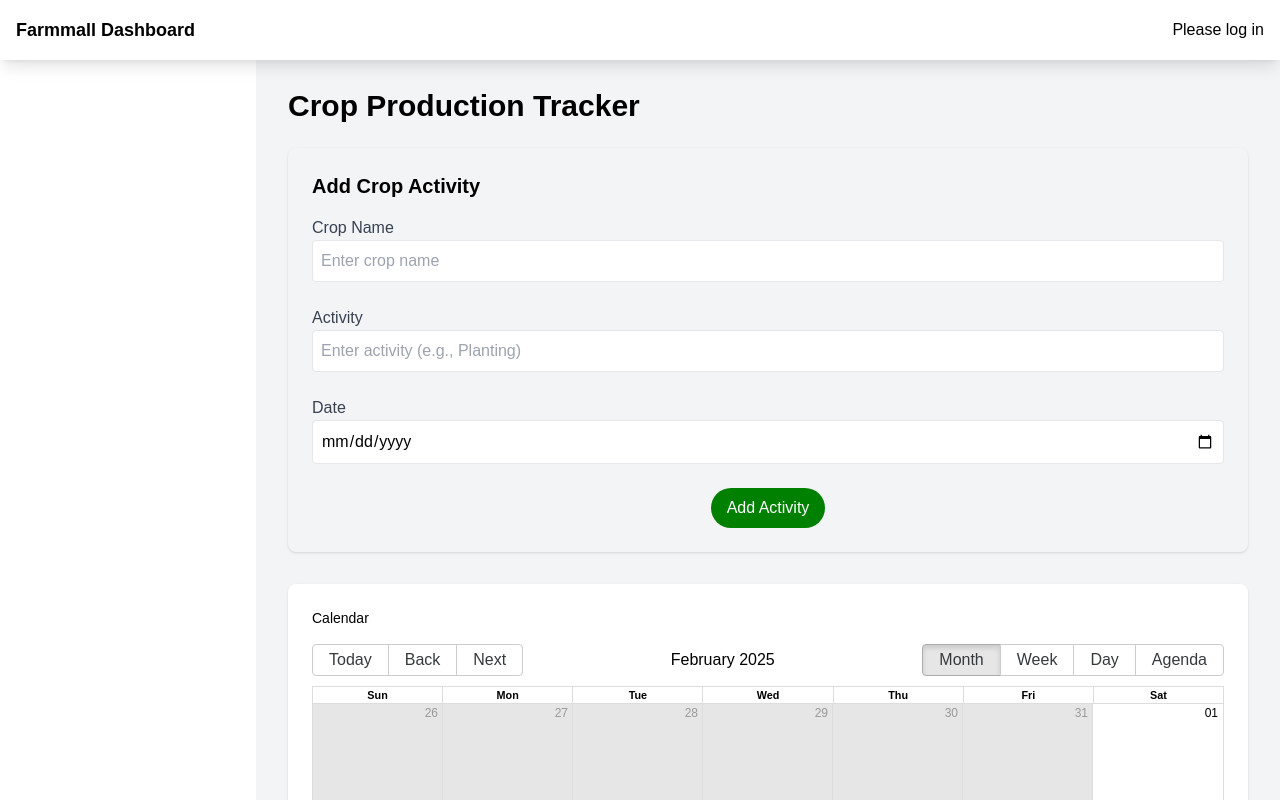
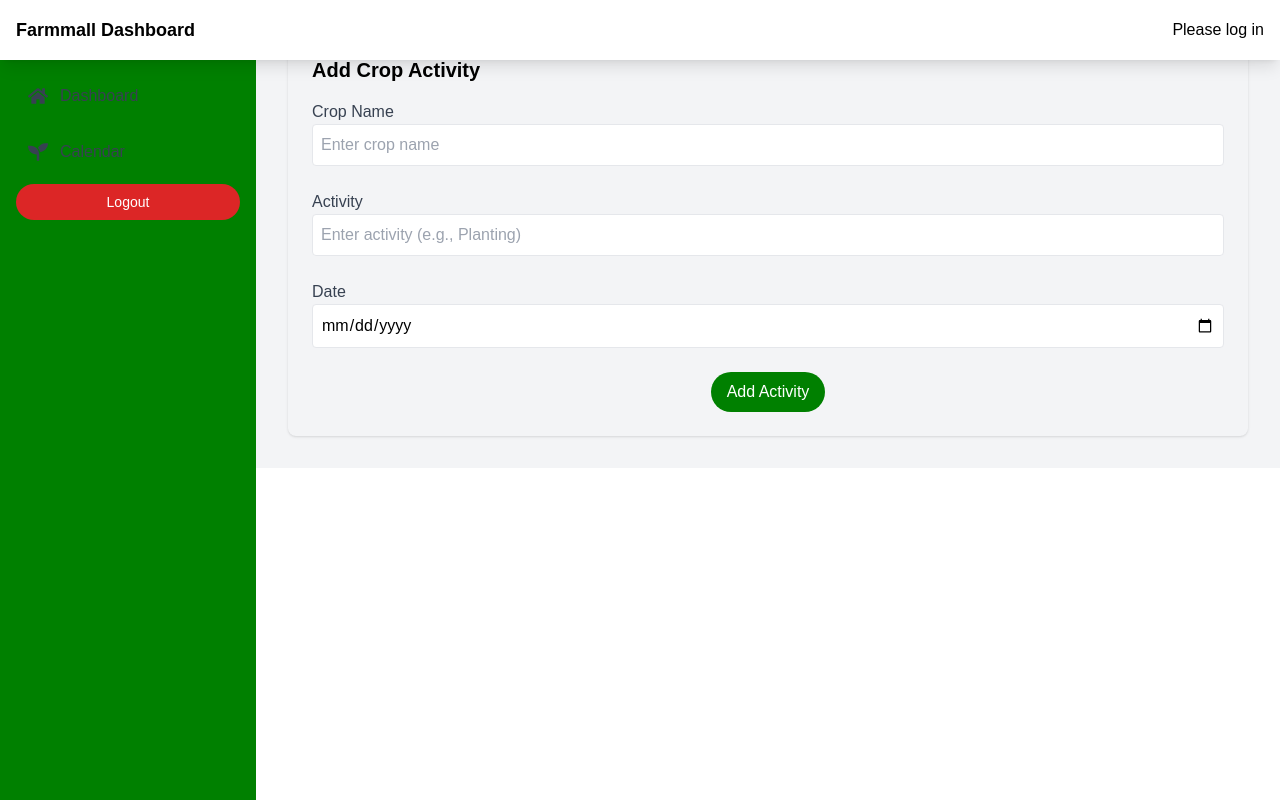
Before and after one commit to Griffin-Ndede/farm_mall, a React (Vite) app: page /dashboard in a window 1280 px wide. Shown: the top 800 px of the page. Built offline with nearby package versions, Linux system fonts and the light colour scheme.

Commit message:
makes the sidenavigation and dashboard outlets work

```diff
--- a/src/App.jsx
+++ b/src/App.jsx
@@ -4,9 +4,8 @@ import { BrowserRouter, Route, Routes } from 'react-router-dom'
 import Signup from './Components/Signup'
 import Login from './Components/Login'
 import { UserProvider } from './Context/UserContext'
-import UserProfile from './Pages/UserProfile'
-import BaseLayout from './BaseLayout'
-
+import ActivitiesForm from './Pages/ActivitiesForm'
+import CalendarView from './Pages/CalendarView'
 
 function App() {
 
@@ -18,12 +17,15 @@ function App() {
             <Route path="/" element={<Home />}></Route>
             <Route path='/register' element={<Signup />}></Route>
             <Route path='/login' element={<Login />}></Route>
-            <Route path='/layout' element={<BaseLayout/>}></Route>
-              <Route path="dashboard" element={<Dashboard />}></Route>
-              <Route path='user' element={<UserProfile/>}></Route>
+            <Route path="/dashboard" element={<Dashboard />}>
+              <Route path="activities" element={<ActivitiesForm />} />
+              <Route path="calendar" element={<CalendarView />} />
+              {/* Default nested route */}
+              <Route index element={<ActivitiesForm />} />
+            </Route>
           </Routes>
         </BrowserRouter>
-      </UserProvider>
+      </UserProvider >
 
     </>
   )
--- a/src/Pages/ActivitiesForm.jsx
+++ b/src/Pages/ActivitiesForm.jsx
@@ -2,8 +2,9 @@ import { useState, useContext } from "react";
 import Swal from "sweetalert2";
 import UserContext from "../Context/UserContext";
 import BASE_URL from "../config";
+import moment from "moment";
 
-function ActivitiesForm({ fetchActivities }) {
+function ActivitiesForm() {
   const [formData, setFormData] = useState({
     crop_name: "",
     activity: "",
@@ -46,7 +47,6 @@ function ActivitiesForm({ fetchActivities }) {
           confirmButtonText: "OK",
         });
         setFormData({ crop_name: "", activity: "", activity_date: "" }); // Clear form
-        fetchActivities(); // Refresh calendar
       } else {
         console.error("Error posting activity:", response.statusText);
         Swal.fire({
--- a/src/Pages/CalendarView.jsx
+++ b/src/Pages/CalendarView.jsx
@@ -1,10 +1,42 @@
+import { useState, useEffect, useContext } from "react";
 import { Calendar, momentLocalizer } from "react-big-calendar";
 import moment from "moment";
 import "react-big-calendar/lib/css/react-big-calendar.css";
+import BASE_URL from "../config";
+import UserContext from "../Context/UserContext";
 
 const localizer = momentLocalizer(moment);
 
-function CalendarView({ events }) {
+function CalendarView() {
+  const [events, setEvents] = useState([]);
+  const { token } = useContext(UserContext);
+
+  const fetchActivities = async () => {
+    try {
+      const response = await fetch(`${BASE_URL}/activities/`, {
+        headers: {
+          Authorization: `Bearer ${token.access}`,
+        },
+      });
+
+      if (response.ok) {
+        const data = await response.json();
+        const formattedEvents = data.map((activity) => ({
+          title: `${activity.crop_name} - ${activity.activity}`,
+          start: moment(activity.activity_date).toDate(),
+          end: moment(activity.activity_date).toDate(),
+        }));
+        setEvents(formattedEvents);
+      }
+    } catch (error) {
+      console.error("Error fetching activities:", error);
+    }
+  };
+
+  useEffect(() => {
+    fetchActivities();
+  }, [token]);
+
   return (
     <div className="bg-white rounded-lg shadow p-6" id="calendar">
       <h3 className="text-sm mb-4">Calendar</h3>
--- a/src/Pages/Dashboard.jsx
+++ b/src/Pages/Dashboard.jsx
@@ -1,115 +1,11 @@
-import { useState, useEffect, useContext } from "react";
-import { Calendar, momentLocalizer } from "react-big-calendar";
-import moment from "moment";
-import "react-big-calendar/lib/css/react-big-calendar.css";
-import { Link, useNavigate } from "react-router-dom";
-import BASE_URL from "../config";
-import Swal from "sweetalert2";
+import {  Outlet, useNavigate } from "react-router-dom";
+import { useContext } from "react";
 import UserContext from "../Context/UserContext";
-
-
-// Calendar Localizer
-const localizer = momentLocalizer(moment);
+import SideNav from "../Components/SideNav";
 
 function Dashboard() {
-  const [events, setEvents] = useState([]);
-  const [formData, setFormData] = useState({
-    crop_name: "",
-    activity: "",
-    activity_date: "",
-  });
-  const { user, token, logout } = useContext(UserContext);
+  const { logout } = useContext(UserContext);
   const navigate = useNavigate();
-
-  const fetchActivities = async () => {
-    try {
-      const response = await fetch(`${BASE_URL}/activities/`, {
-        headers: {
-          Authorization: `Bearer ${token.access}`,
-        },
-      });
-
-      if (response.status === 401) {
-        navigate("/login");
-        return;
-      }
-
-      const data = await response.json();
-      console.log(data);
-
-      const formattedEvents = data.map((activity) => ({
-        title: `${activity.crop_name} - ${activity.activity}`,
-        start: moment(activity.activity_date).toDate(),
-        end: moment(activity.activity_date).toDate(),
-      }));
-
-      setEvents(formattedEvents);
-    } catch (error) {
-      console.error("Error fetching activities:", error);
-    }
-  };
-
-  useEffect(() => {
-    fetchActivities();
-  }, [token, logout, navigate]);
-
-  const handleFormSubmit = async (e) => {
-    e.preventDefault();
-    const activity_date = moment(formData.activity_date).format("YYYY-MM-DD");
-
-    const newEvent = {
-      crop_name: formData.crop_name,
-      activity: formData.activity,
-      activity_date: activity_date,
-    };
-
-    try {
-      const response = await fetch(`${BASE_URL}/activities/`, {
-        method: "POST",
-        headers: {
-          "Content-Type": "application/json",
-          Authorization: `Bearer ${token.access}`,
-        },
-        body: JSON.stringify(newEvent),
-      });
-
-      if (response.ok) {
-        const result = await response.json();
-        console.log("Activity successfully posted:", result);
-        Swal.fire({
-          title: "Success!",
-          text: "Activity added successfully!",
-          icon: "success",
-          confirmButtonText: "OK",
-        });
-        setFormData({ crop_name: "", activity: "", activity_date: "" }); // Clear form
-        fetchActivities(); // Refresh calendar
-      } else {
-        console.error("Error posting activity:", response.statusText);
-        Swal.fire({
-          title: "Error!",
-          text: "Failed to add activity.",
-          icon: "error",
-          confirmButtonText: "OK",
-        });
-      }
-    } catch (error) {
-      console.error("Error posting activity:", error);
-      Swal.fire({
-        title: "Error!",
-        text: "Something went wrong.",
-        icon: "error",
-        confirmButtonText: "OK",
-      });
-    }
-  };
-
-
-
-  const handleInputChange = (e) => {
-    const { name, value } = e.target;
-    setFormData({ ...formData, [name]: value });
-  };
 
   const handleLogout = (e) => {
     logout();
@@ -119,101 +15,14 @@ function Dashboard() {
   return (
     <>
       <div className="flex h-fit">
-        {/* Mini Navbar */}
-        <div className="fixed top-0 left-0 w-full p-4 bg-white flex justify-between items-center z-20 shadow-lg">
-          <Link to="/">
-            <h1 className="text-lg font-bold">Farmmall Dashboard</h1>
-          </Link>
-          <div className="flex items-center space-x-4">
-            {user ? (
-              <>
-                <span className="font-medium">Welcome, {user.username}</span>
-                <button
-                  onClick={handleLogout}
-                  className="px-3 py-2 bg-red-600 text-white rounded-3xl text-sm"
-                >
-                  Logout
-                </button>
-              </>
-            ) : (
-              <p>Please log in</p>
-            )}
-          </div>
+        <SideNav/>
+        {/* Main Content */}
+        <div className="flex-1 md:ml-64 p-8 bg-gray-100">
+          {/* Outlet for nested routes */}
+          <Outlet />
         </div>
-
-
-        {/* Main Content */}
-        <div className="flex-1 md:ml-64 p-8 bg-gray-100 mt-14">
-          <h2 className="text-3xl font-bold mb-6">Crop Production Tracker</h2>
-
-          <div className="grid grid-cols-1 gap-8">
-            {/* Form */}
-            <div className="rounded-lg shadow p-6 h-fit" id="activity">
-              <h3 className="text-xl font-bold mb-4">Add Crop Activity</h3>
-              <form onSubmit={handleFormSubmit} className="space-y-6">
-                <div>
-                  <label className="block text-gray-700">Crop Name</label>
-                  <input
-                    type="text"
-                    name="crop_name"
-                    value={formData.crop_name}
-                    onChange={handleInputChange}
-                    className="w-full p-2 border rounded"
-                    placeholder="Enter crop name"
-                    required
-                  />
-                </div>
-                <div>
-                  <label className="block text-gray-700">Activity</label>
-                  <input
-                    type="text"
-                    name="activity"
-                    value={formData.activity}
-                    onChange={handleInputChange}
-                    className="w-full p-2 border rounded"
-                    placeholder="Enter activity (e.g., Planting)"
-                    required
-                  />
-                </div>
-                <div>
-                  <label className="block text-gray-700">Date</label>
-                  <input
-                    type="date"
-                    name="activity_date"
-                    value={formData.activity_date}
-                    onChange={handleInputChange}
-                    className="w-full p-2 border rounded"
-                    required
-                  />
-                </div>
-
-                <button
-                  type="submit"
-                  className="py-2 px-4 rounded-3xl mx-auto flex justify-center text-white bg-custom-green"
-                >
-                  Add Activity
-                </button>
-              </form>
-            </div>
-
-            {/* Calendar */}
-            <div className="bg-white rounded-lg shadow p-6" id="calendar">
-              <h3 className="text-sm mb-4">Calendar</h3>
-              <Calendar
-                localizer={localizer}
-                events={events}
-                startAccessor="start"
-                endAccessor="end"
-                style={{ height: 600, fontSize:"12px" }}
-              />
-            </div>
-          </div>
-        </div>
-
       </div>
-
     </>
-
   );
 }
 
--- a/src/components/SideNav.jsx
+++ b/src/components/SideNav.jsx
@@ -1,17 +1,22 @@
-import React, { useState } from 'react'
+import React, { useContext, useState } from 'react'
 import { Link } from 'react-router-dom';
-import { FaSeedling, FaCalendarAlt, FaHome, FaBars, FaUser , Menu} from "react-icons/fa";
-import AnchorLink from "react-anchor-link-smooth-scroll";
-
+import { FaSeedling, FaCalendarAlt, FaHome, FaBars, FaUser } from "react-icons/fa";
+import { Menu } from 'lucide-react';
+import UserContext from '../Context/UserContext';
 
 function SideNav() {
 
     const [isSidebarOpen, setIsSidebarOpen] = useState(false);
-
+    const { user } = useContext(UserContext)
     const navItems = [
-        { icon: Home, text: 'Dashboard', path: '/dashboard/home' },
+        { icon: FaHome, text: 'Dashboard', path: '/dashboard/activities' },
+        { icon: FaSeedling, text: 'Calendar', path: '/dashboard/calendar' }
     ]
 
+    const handleLogout = (e) => {
+        logout();
+        navigate("/login");
+    };
 
     return (
         <>
@@ -22,6 +27,21 @@ function SideNav() {
                 <Menu className="h-6 w-6" />
             </button>
             {/* Side Navigation */}
+            {/* Mini Navbar */}
+            <div className="fixed top-0 left-0 w-full p-4 bg-white flex justify-between items-center z-20 shadow-lg">
+                <Link to="/">
+                    <h1 className="text-lg font-bold">Farmmall Dashboard</h1>
+                </Link>
+                <div className="flex items-center space-x-4">
+                    {user ? (
+                        <>
+                            <span className="font-medium">Hi, {user.username}</span>
+                        </>
+                    ) : (
+                        <p>Please log in</p>
+                    )}
+                </div>
+            </div>
             <div
                 className={`w-64 bg-custom-green text-white flex flex-col p-4 top-0 fixed h-full z-10 transition-transform duration-300 ${isSidebarOpen ? "translate-x-0" : "-translate-x-full"
                     } md:translate-x-0 mt-14`}
```
